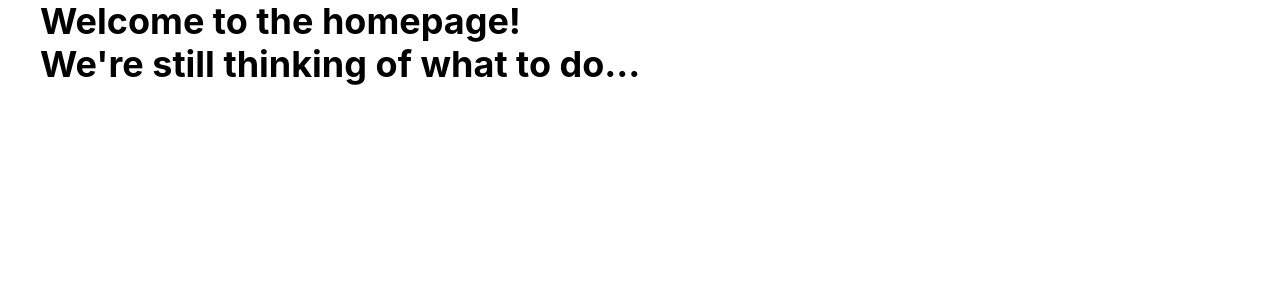
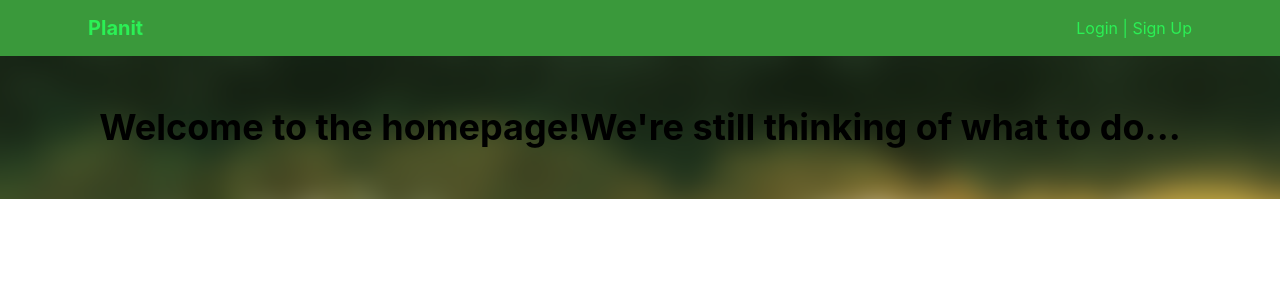
Before and after one commit to LeftistTachyon/cheesehacks-21, a Next.js app: page / in a window 1280 px wide. Shown: the top 300 px of the page. Built offline with nearby package versions, Linux system fonts and the light colour scheme.

Commit message:
Fixed up header and added some ideas for the homepage

```diff
--- a/src/components/header.tsx
+++ b/src/components/header.tsx
@@ -1,3 +1,35 @@
+import { Box, Flex, Heading, Spacer, Link } from "@chakra-ui/react";
+import Container from "./container";
+import ContainerInside from "./containerInside";
+
 export default function Header(): JSX.Element {
-	return <></>;
+	return (
+		<>
+			<Container
+				position="fixed"
+				w="100%"
+				backdropFilter="blur(5px)"
+				bg="#2C922DEE"
+			>
+				<ContainerInside>
+					<Flex
+						color="brand.tertiary"
+						px={12}
+						py={4}
+						flexDir={{ base: "column", md: "row" }}
+						alignItems="center"
+					>
+						<>
+							<Heading as="h3" size="md">
+								Planit
+							</Heading>
+						</>
+						<Spacer />
+						<Link>Login | Sign Up</Link>
+					</Flex>
+				</ContainerInside>
+			</Container>
+			<Box h={{ base: "80px", md: "56px" }}></Box>
+		</>
+	);
 }
--- a/src/pages/index.tsx
+++ b/src/pages/index.tsx
@@ -1,13 +1,17 @@
-import { Heading } from "@chakra-ui/layout";
+import { Heading, Center } from "@chakra-ui/layout";
 import Container from "@components/container";
 import ContainerInside from "@components/containerInside";
 
 export default function Homepage(): JSX.Element {
 	return (
-		<Container>
+		<Container bgImage="/forestbackground.png" bgSize="cover">
 			<ContainerInside>
-				<Heading as="h1">Welcome to the homepage!</Heading>
-				<Heading as="h3">We're still thinking of what to do...</Heading>
+				<Center p={50}>
+					<Heading as="h1">Welcome to the homepage!</Heading>
+					<Heading as="h3">
+						We're still thinking of what to do...
+					</Heading>
+				</Center>
 			</ContainerInside>
 		</Container>
 	);
```
Also changed, not shown: notes.txt, public/forestbackground.png (added).
